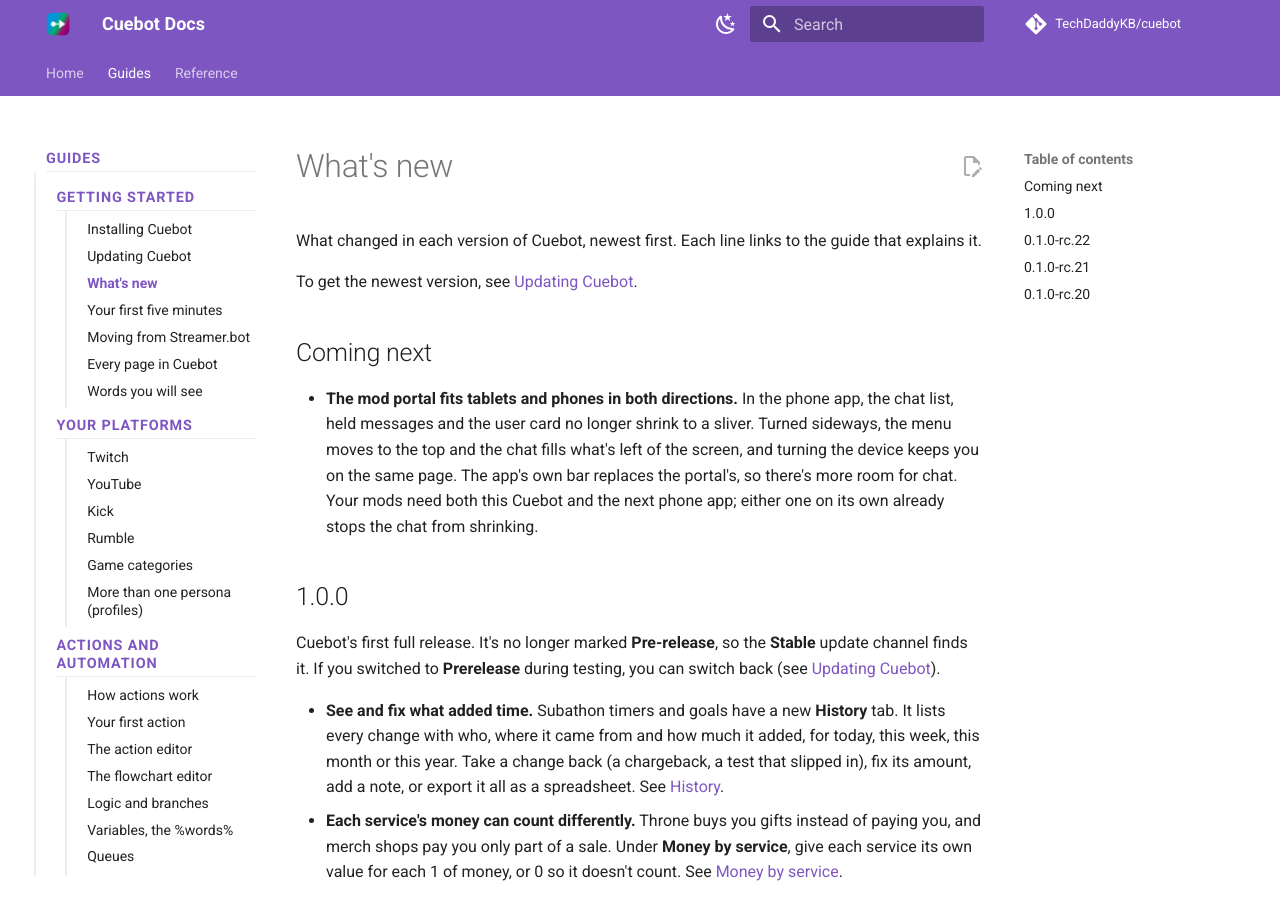
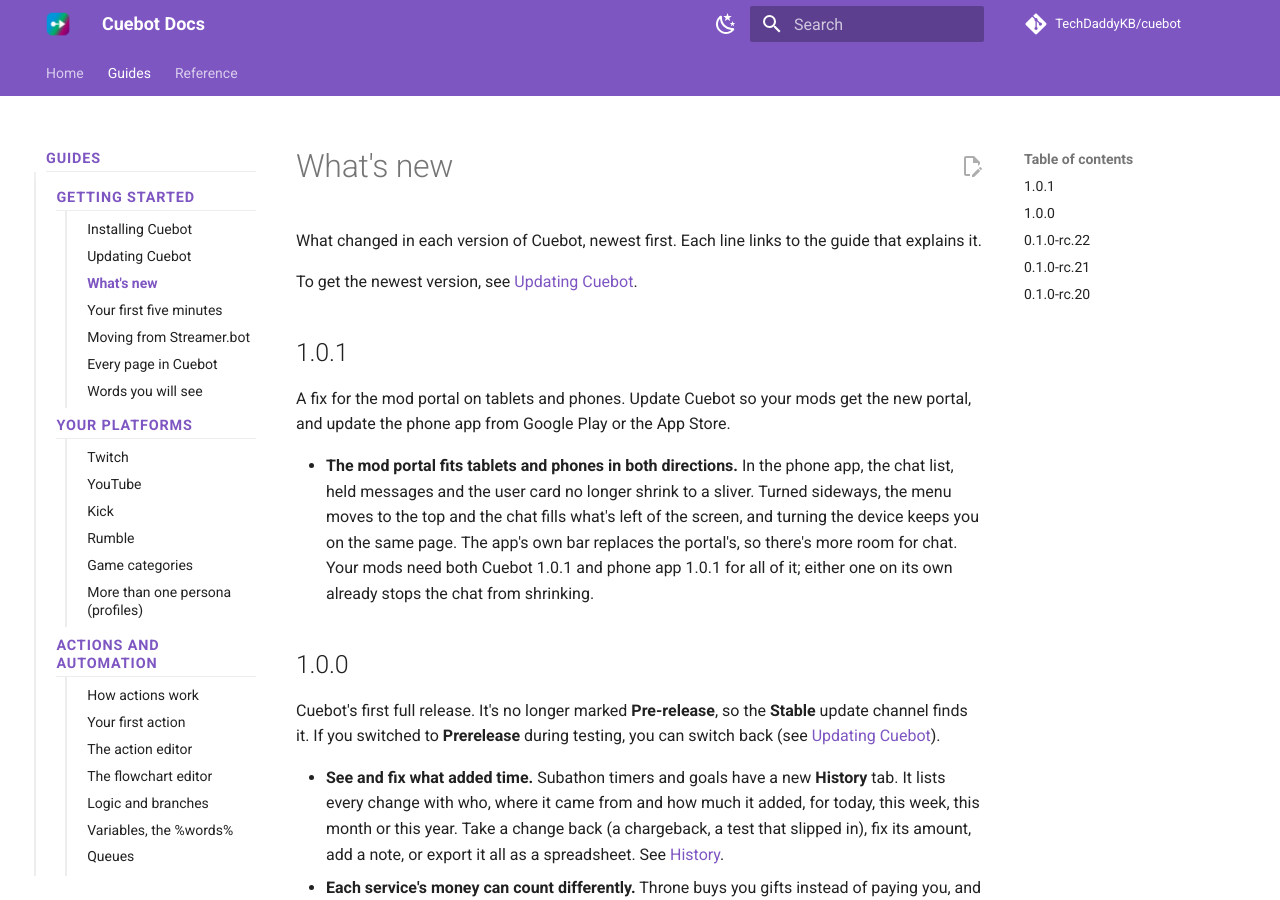
Before and after one commit to TechDaddyKB/cuebot, an MkDocs documentation site: the page built from website/docs/guides/start/whats-new.md, in a window 1280 px wide and 900 px high. Built offline with MkDocs 1.6.1 and Material for MkDocs 9.7.7, drawn with Linux system fonts in a browser that asks for light colours; comment, search, counter and statistics services are not loaded.

Commit message:
Release 1.0.1: mod portal fits tablets and phones
- Version 1.0.1 (Directory.Build.props, iOS MARKETING_VERSION, live
  testing checklist).
- What's new: the "Coming next" section becomes 1.0.1 (the mod portal
  chat no longer collapses in the phone app; landscape layout; the page
  survives a rotation).

Docs screenshots still show 1.0.0 in the title bar; not retaken for a
patch release.

AI-Assisted-By: Claude
Co-Authored-By: Claude Opus 5.5 <noreply@anthropic.com>

```diff
--- a/website/docs/guides/start/whats-new.md
+++ b/website/docs/guides/start/whats-new.md
@@ -4,13 +4,16 @@ What changed in each version of Cuebot, newest first. Each line links to the gui
 
 To get the newest version, see [Updating Cuebot](updating.md).
 
-## Coming next
+## 1.0.1
+
+A fix for the mod portal on tablets and phones. Update Cuebot so your mods get the new portal, and update the phone app
+from Google Play or the App Store.
 
 - **The mod portal fits tablets and phones in both directions.** In the phone app, the chat list, held messages and the
   user card no longer shrink to a sliver. Turned sideways, the menu moves to the top and the chat fills what's left
   of the screen, and turning the device keeps you on the same page. The app's own bar replaces the portal's, so there's
-  more room for chat. Your mods need both this Cuebot and the next phone app; either one on its own already stops the
-  chat from shrinking.
+  more room for chat. Your mods need both Cuebot 1.0.1 and phone app 1.0.1 for all of it; either one on its own
+  already stops the chat from shrinking.
 
 ## 1.0.0
 
```
Also changed, not shown: docs/LIVE_TESTING.md (+1 -1 lines), 2 other files.
